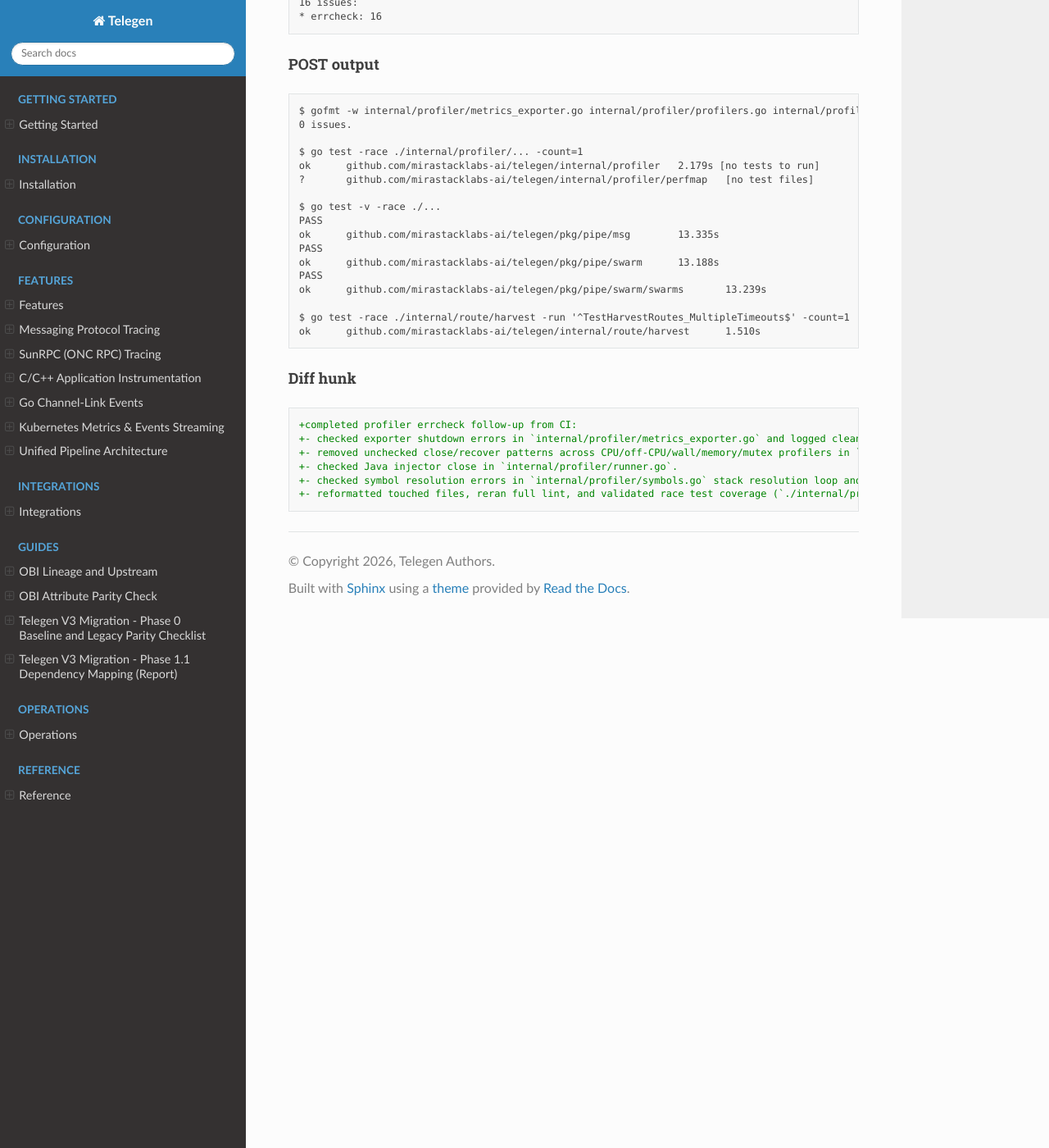
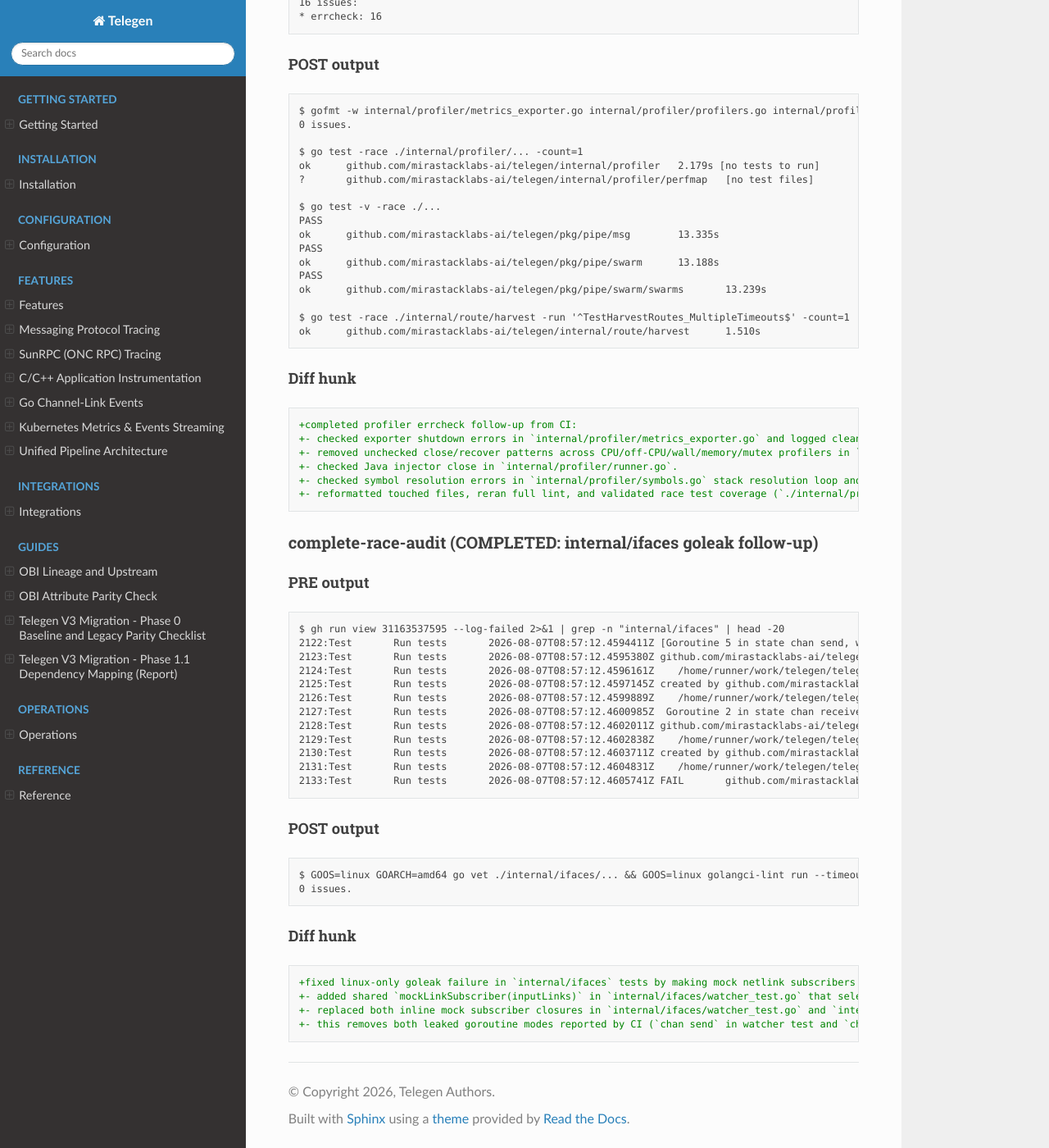
Before and after one commit to platformbuilds/telegen, a Sphinx documentation site: the page built from docs/hardening-log.md, in a window 1280 px wide and 1400 px high, scrolled down 38859 px. Shown: the whole window at 82% size. Built offline with Sphinx 7.4.7 and the Read the Docs theme 3.1.0, drawn with Linux system fonts in a browser that asks for light colours.

Commit message:
fix(ifaces): stop goleak in watcher/registerer tests
Make test netlink subscriber mocks honor done cancellation so goroutines exit cleanly at test teardown. This removes internal/ifaces TestMain goleak failures in Linux CI and preserves existing test behavior.

Co-authored-by: Cursor <cursoragent@cursor.com>

````diff
--- a/docs/hardening-log.md
+++ b/docs/hardening-log.md
@@ -2141,3 +2141,38 @@ ok  	github.com/mirastacklabs-ai/telegen/internal/route/harvest	1.510s
 +- checked symbol resolution errors in `internal/profiler/symbols.go` stack resolution loop and continued safely on per-frame resolve failures.
 +- reformatted touched files, reran full lint, and validated race test coverage (`./internal/profiler/...`, `./...`, and targeted `TestHarvestRoutes_MultipleTimeouts`).
 ```
+
+### complete-race-audit (COMPLETED: internal/ifaces goleak follow-up)
+
+#### PRE output
+
+```text
+$ gh run view 31163537595 --log-failed 2>&1 | grep -n "internal/ifaces" | head -20
+2122:Test	Run tests	2026-08-07T08:57:12.4594411Z [Goroutine 5 in state chan send, with github.com/mirastacklabs-ai/telegen/internal/ifaces.TestWatcher.func2.1 on top of the stack:
+2123:Test	Run tests	2026-08-07T08:57:12.4595380Z github.com/mirastacklabs-ai/telegen/internal/ifaces.TestWatcher.func2.1()
+2124:Test	Run tests	2026-08-07T08:57:12.4596161Z 	/home/runner/work/telegen/telegen/internal/ifaces/watcher_test.go:49 +0xb6
+2125:Test	Run tests	2026-08-07T08:57:12.4597145Z created by github.com/mirastacklabs-ai/telegen/internal/ifaces.TestWatcher.func2 in goroutine 4
+2126:Test	Run tests	2026-08-07T08:57:12.4599889Z 	/home/runner/work/telegen/telegen/internal/ifaces/watcher_test.go:47 +0xda
+2127:Test	Run tests	2026-08-07T08:57:12.4600985Z  Goroutine 2 in state chan receive, with github.com/mirastacklabs-ai/telegen/internal/ifaces.TestRegisterer.func2.1 on top of the stack:
+2128:Test	Run tests	2026-08-07T08:57:12.4602011Z github.com/mirastacklabs-ai/telegen/internal/ifaces.TestRegisterer.func2.1()
+2129:Test	Run tests	2026-08-07T08:57:12.4602838Z 	/home/runner/work/telegen/telegen/internal/ifaces/registerer_test.go:46 +0xc5
+2130:Test	Run tests	2026-08-07T08:57:12.4603711Z created by github.com/mirastacklabs-ai/telegen/internal/ifaces.TestRegisterer.func2 in goroutine 40
+2131:Test	Run tests	2026-08-07T08:57:12.4604831Z 	/home/runner/work/telegen/telegen/internal/ifaces/registerer_test.go:45 +0xda
+2133:Test	Run tests	2026-08-07T08:57:12.4605741Z FAIL	github.com/mirastacklabs-ai/telegen/internal/ifaces	0.479s
+```
+
+#### POST output
+
+```text
+$ GOOS=linux GOARCH=amd64 go vet ./internal/ifaces/... && GOOS=linux golangci-lint run --timeout=10m ./internal/ifaces/...
+0 issues.
+```
+
+#### Diff hunk
+
+```diff
++fixed linux-only goleak failure in `internal/ifaces` tests by making mock netlink subscribers honor cancellation:
++- added shared `mockLinkSubscriber(inputLinks)` in `internal/ifaces/watcher_test.go` that selects on both `done` and input channel receive/send paths.
++- replaced both inline mock subscriber closures in `internal/ifaces/watcher_test.go` and `internal/ifaces/registerer_test.go` with the shared helper.
++- this removes both leaked goroutine modes reported by CI (`chan send` in watcher test and `chan receive` in registerer test).
+```
````
Also changed, not shown: 2 other files.
